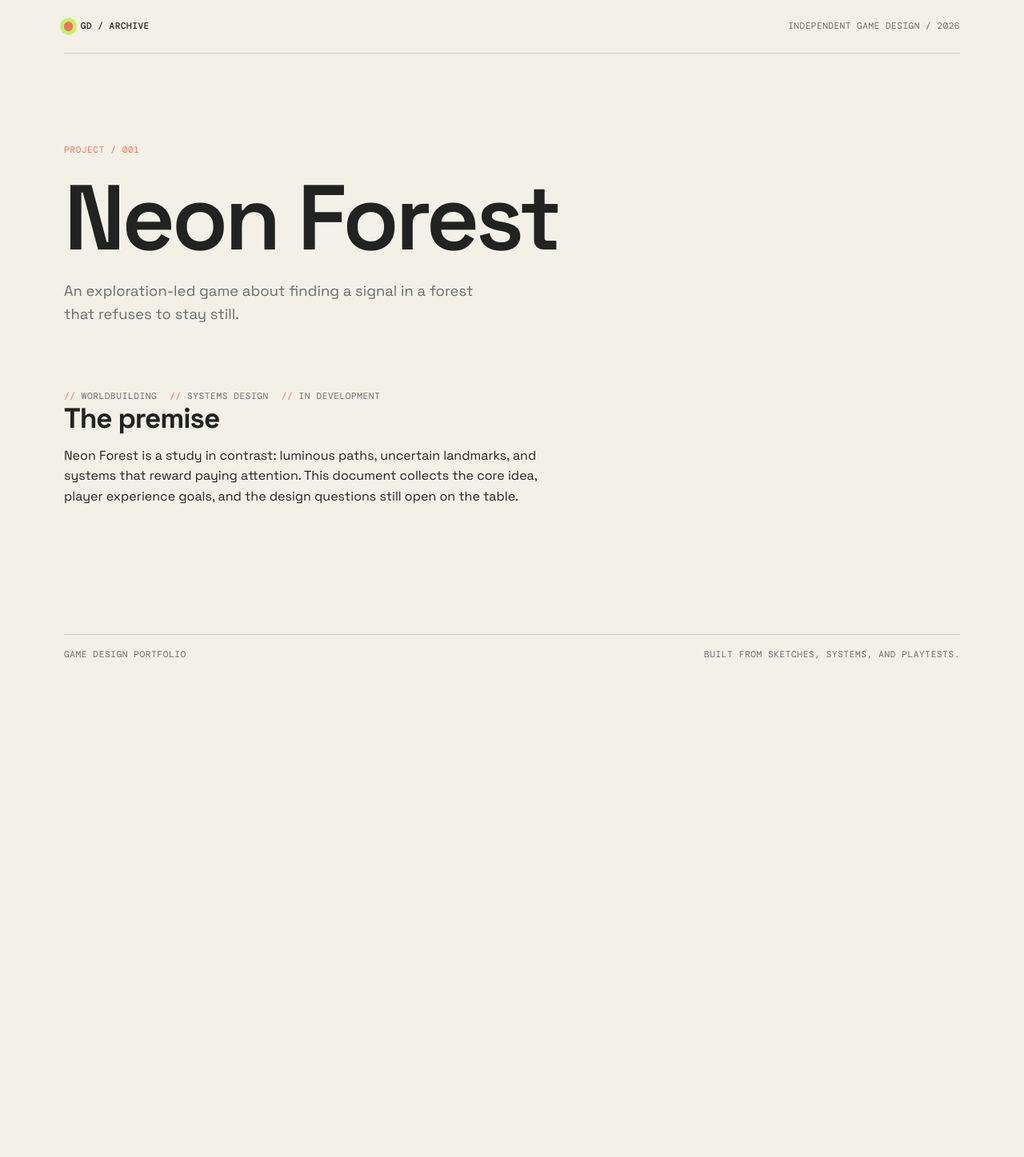
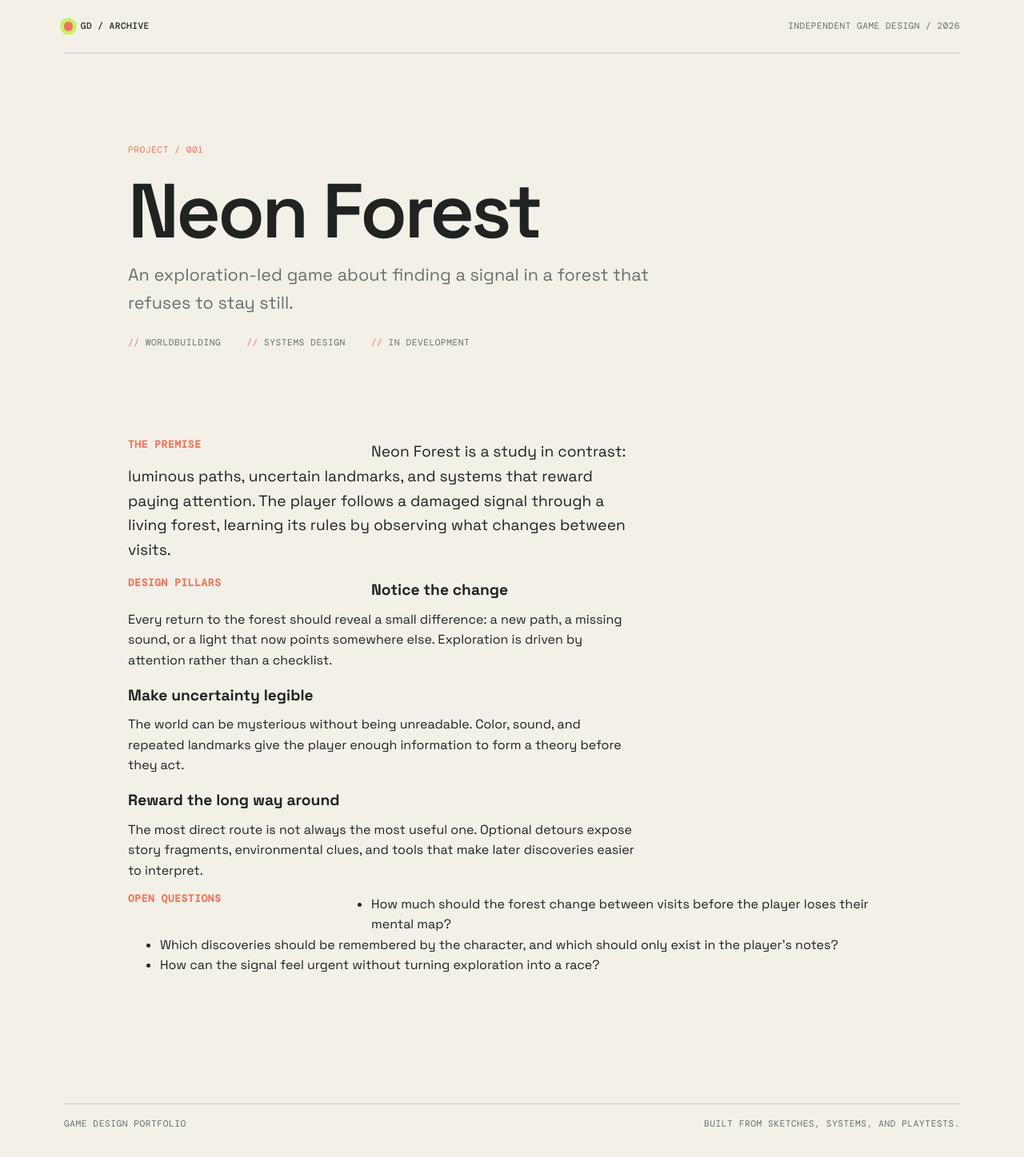
Before and after one commit to CooleRearWindowSalad/game-design-portfolio, a Jekyll site: the page built from projects/neon-forest.md, in a window 1280 px wide. Shown: the whole page at 80% size. Built offline with Jekyll 4.4.1, drawn with Linux system fonts in a browser that asks for light colours; before the commit the page ends 900 px from its top, so only the background shows below that.

Commit message:
Add custom styles for home and neon forest pages; update layout and metadata in markdown files

```diff
--- a/_layouts/default.html
+++ b/_layouts/default.html
@@ -9,9 +9,12 @@
     <link href="https://fonts.googleapis.com/css2?family=DM+Mono:wght@400;500&family=Space+Grotesk:wght@400;500;600;700&display=swap" rel="stylesheet" />
     <title>{{ page.title }} | {{ site.title }}</title>
     <link rel="stylesheet" href="{{ '/assets/css/style.css' | relative_url }}" />
+    {% if page.stylesheet %}
+    <link rel="stylesheet" href="{{ '/assets/css/pages/' | append: page.stylesheet | append: '.css' | relative_url }}" />
+    {% endif %}
   </head>
 
-  <body>
+  <body class="page-{{ page.stylesheet | default: 'base' }}">
     <header class="site-header">
       <a class="site-mark" href="{{ '/' | relative_url }}">
         <span class="site-mark__dot"></span>
--- /dev/null
+++ b/assets/css/pages/neon-forest.css
@@ -0,0 +1,47 @@
+.page-neon-forest main {
+  width: 960px;
+}
+
+.page-neon-forest h1 {
+  margin-bottom: 1.25rem;
+  font-size: 6rem;
+}
+
+.page-neon-forest .lede {
+  max-width: 42rem;
+  margin-bottom: 1.5rem;
+  font-size: 1.35rem;
+}
+
+.page-neon-forest .project-meta {
+  display: flex;
+  gap: 2rem;
+  margin-bottom: 7rem;
+  color: var(--muted);
+  font-family: var(--mono);
+  font-size: 0.7rem;
+  letter-spacing: 0.05em;
+  text-transform: uppercase;
+}
+
+.page-neon-forest .project-meta span::before {
+  margin-right: 0.45rem;
+  color: var(--coral);
+  content: "//";
+}
+
+.page-neon-forest h2 {
+  width: 14rem;
+  float: left;
+  margin-right: 5rem;
+  color: var(--coral);
+  font-family: var(--mono);
+  font-size: 0.8rem;
+  letter-spacing: 0.05em;
+  text-transform: uppercase;
+}
+
+.page-neon-forest h2 + p {
+  min-height: 8rem;
+  font-size: 1.2rem;
+}
--- a/assets/css/style.css
+++ b/assets/css/style.css
@@ -19,7 +19,7 @@ html {
 }
 
 body {
-  min-width: 320px;
+  min-width: 1120px;
   margin: 0;
   background: var(--paper);
   color: var(--ink);
@@ -45,7 +45,7 @@ a {
 .site-header,
 main,
 .site-footer {
-  width: min(1120px, calc(100% - 3rem));
+  width: 1120px;
   margin: 0 auto;
 }
 
@@ -88,8 +88,6 @@ main {
 }
 
 .eyebrow,
-.project-card__index,
-.project-meta,
 .site-footer {
   font-family: var(--mono);
   font-size: 0.7rem;
@@ -112,7 +110,7 @@ p {
 h1 {
   max-width: 900px;
   margin-bottom: 1.5rem;
-  font-size: clamp(3.5rem, 9vw, 8.5rem);
+  font-size: 7rem;
   font-weight: 600;
   letter-spacing: -0.04em;
   line-height: 0.9;
@@ -141,80 +139,6 @@ p {
   font-size: 1.15rem;
 }
 
-.section-heading {
-  display: flex;
-  align-items: baseline;
-  justify-content: space-between;
-  gap: 1rem;
-  margin-bottom: 1.25rem;
-  padding-bottom: 0.75rem;
-  border-bottom: 1px solid var(--line);
-}
-
-.section-heading h2 {
-  margin-bottom: 0;
-}
-
-.section-heading span {
-  color: var(--muted);
-  font-family: var(--mono);
-  font-size: 0.7rem;
-}
-
-.project-card {
-  position: relative;
-  display: grid;
-  grid-template-columns: 5rem 1fr auto;
-  gap: 1.5rem;
-  align-items: start;
-  padding: 1.5rem;
-  border: 1px solid var(--ink);
-  background: var(--ink);
-  color: var(--paper);
-  text-decoration: none;
-  transition: transform 180ms ease, box-shadow 180ms ease;
-}
-
-.project-card:hover,
-.project-card:focus-visible {
-  transform: translate(-0.35rem, -0.35rem);
-  box-shadow: 0.35rem 0.35rem 0 var(--coral);
-}
-
-.project-card__index {
-  color: var(--lime);
-}
-
-.project-card h3 {
-  margin: 0;
-  font-size: 2rem;
-  letter-spacing: -0.03em;
-}
-
-.project-card p {
-  margin: 0.45rem 0 0;
-  color: #bec2b8;
-}
-
-.project-card__arrow {
-  color: var(--lime);
-  font-size: 1.5rem;
-}
-
-.project-meta {
-  display: flex;
-  flex-wrap: wrap;
-  gap: 0.6rem 1rem;
-  margin-top: 3rem;
-  color: var(--muted);
-}
-
-.project-meta span::before {
-  margin-right: 0.45rem;
-  color: var(--coral);
-  content: "//";
-}
-
 blockquote {
   margin: 2rem 0;
   padding: 1.5rem;
@@ -236,41 +160,3 @@ img {
   padding: 1rem 0 2rem;
   border-top: 1px solid var(--line);
 }
-
-@media (max-width: 640px) {
-  .site-header,
-  main,
-  .site-footer {
-    width: min(100% - 2rem, 1120px);
-  }
-
-  .site-header__status {
-    display: none;
-  }
-
-  main {
-    padding: 5rem 0 6rem;
-  }
-
-  h1 {
-    font-size: clamp(3.2rem, 18vw, 6rem);
-  }
-
-  .lede {
-    margin-bottom: 4rem;
-  }
-
-  .project-card {
-    grid-template-columns: 3rem 1fr auto;
-    gap: 0.75rem;
-    padding: 1rem;
-  }
-
-  .project-card h3 {
-    font-size: 1.5rem;
-  }
-
-  .site-footer {
-    flex-direction: column;
-  }
-}
--- a/projects/neon-forest.md
+++ b/projects/neon-forest.md
@@ -2,6 +2,8 @@
 layout: default
 title: Neon Forest
 permalink: /projects/neon-forest/
+description: An exploration-led game about finding a signal in a forest that refuses to stay still.
+stylesheet: neon-forest
 ---
 
 <p class="eyebrow">Project / 001</p>
@@ -18,4 +20,24 @@ permalink: /projects/neon-forest/
 
 ## The premise
 
-Neon Forest is a study in contrast: luminous paths, uncertain landmarks, and systems that reward paying attention. This document collects the core idea, player experience goals, and the design questions still open on the table.
+Neon Forest is a study in contrast: luminous paths, uncertain landmarks, and systems that reward paying attention. The player follows a damaged signal through a living forest, learning its rules by observing what changes between visits.
+
+## Design pillars
+
+### Notice the change
+
+Every return to the forest should reveal a small difference: a new path, a missing sound, or a light that now points somewhere else. Exploration is driven by attention rather than a checklist.
+
+### Make uncertainty legible
+
+The world can be mysterious without being unreadable. Color, sound, and repeated landmarks give the player enough information to form a theory before they act.
+
+### Reward the long way around
+
+The most direct route is not always the most useful one. Optional detours expose story fragments, environmental clues, and tools that make later discoveries easier to interpret.
+
+## Open questions
+
+- How much should the forest change between visits before the player loses their mental map?
+- Which discoveries should be remembered by the character, and which should only exist in the player's notes?
+- How can the signal feel urgent without turning exploration into a race?
```
Also changed, not shown: assets/css/pages/home.css (added, +63 -0 lines), index.md (+3 -1 lines).
